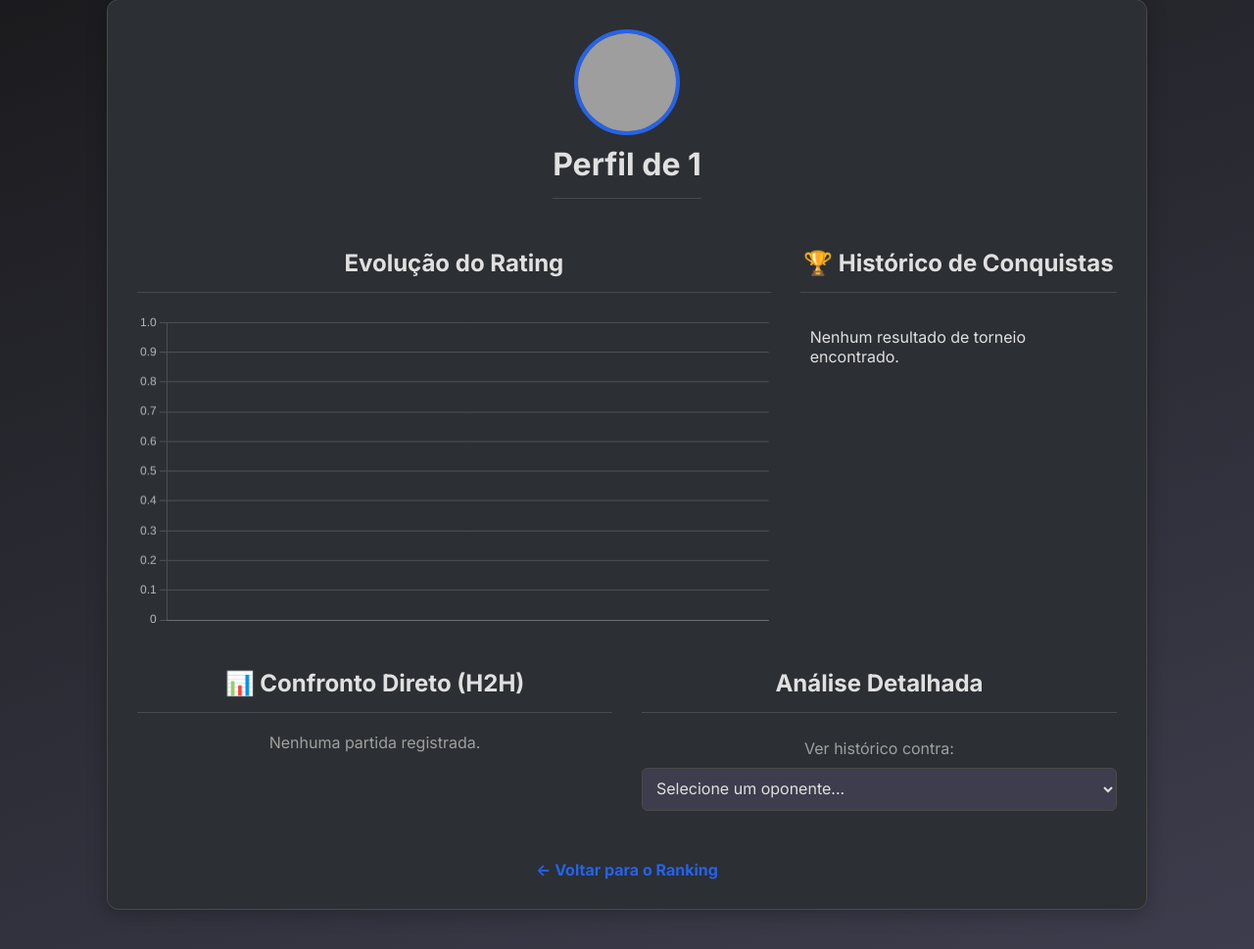
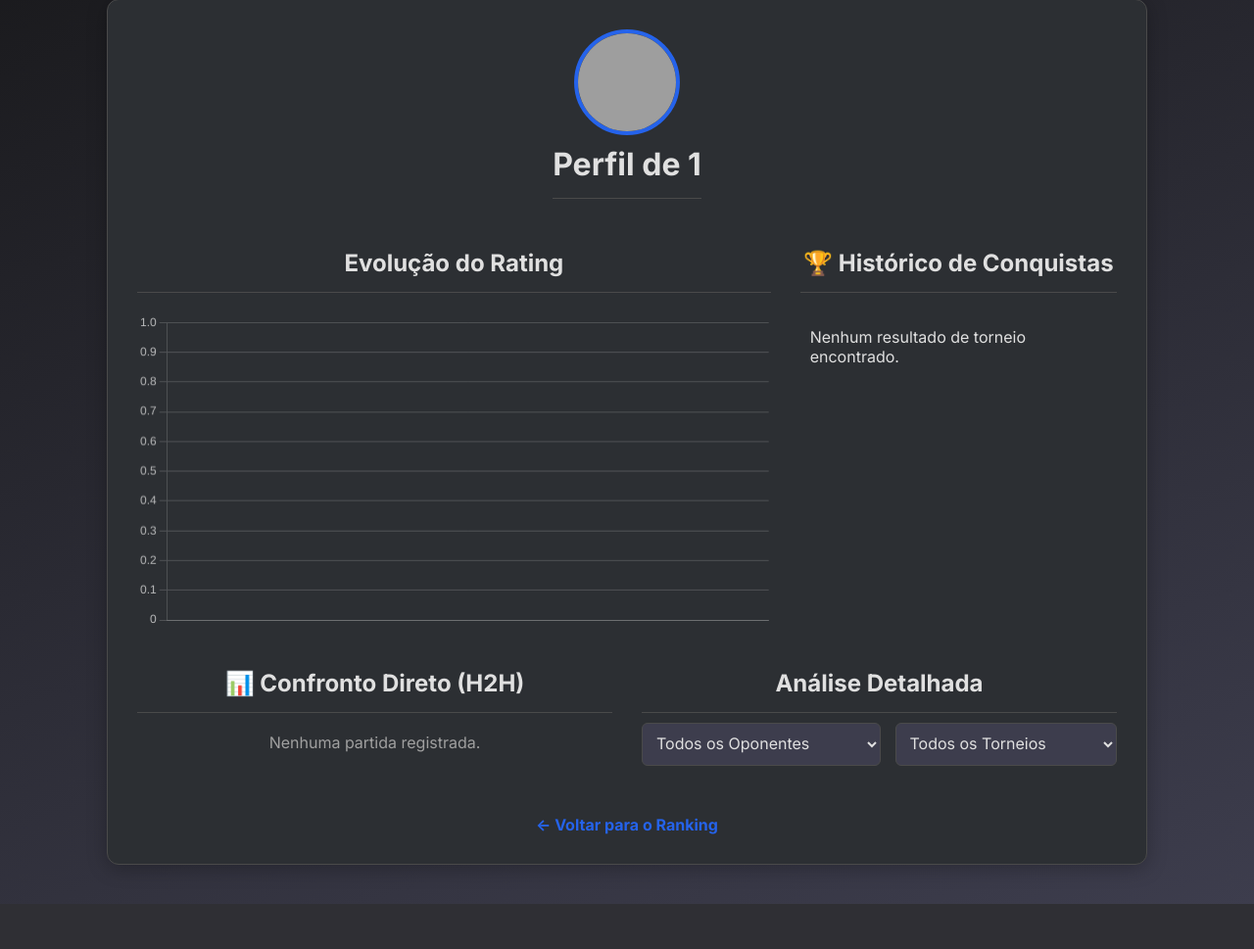
Before and after one commit to juanverdan/elo-league-manager, a Flask app: page /player/1 in a window 1280 px wide. Shown: the part 41-1010 px from the top of the page at 98% size. After the commit the page ends 964 px from the top, so only its background shows below. Run offline with Flask 3, Linux system fonts and the light colour scheme; grey boxes are pictures that could not be loaded.

Commit message:
feat(H2H) Adicionando filtro

```diff
--- a/templates/player.html
+++ b/templates/player.html
@@ -26,14 +26,14 @@
         .placement-2nd { background-color: var(--cor-silver); color: #1c1e21; }
         .placement-bronze { background-color: var(--cor-bronze); color: var(--cor-texto-principal-claro); }
         .back-link { display: block; text-align: center; margin-top: 30px; text-decoration: none; color: var(--cor-header-tabela); font-weight: bold; }
-        .content-wrapper { display: flex; gap: 30px; align-items: baseline; margin-top: 30px; }
-        .chart-container { flex: 2; min-width: 0; }
-        .achievements-container { flex: 1; }
+        .content-wrapper { display: flex; gap: 30px; align-items: baseline; margin-top: 30px; flex-wrap: wrap; }
+        .chart-container { flex: 2; min-width: 0; min-width: 400px; }
+        .achievements-container { flex: 1; min-width: 300px;}
         .achievements-container h2 { margin-top: 0; }
         .profile-header { display: flex; flex-direction: column; align-items: center; gap: 10px; }
         .profile-avatar { width: 100px; height: 100px; border-radius: 50%; object-fit: cover; border: 4px solid var(--cor-header-tabela); }
-        .h2h-wrapper { display: flex; gap: 30px; align-items: flex-start; margin-top: 40px; }
-        .h2h-container, .h2h-details-container { flex: 1; margin-top: 0; }
+        .h2h-wrapper { display: flex; gap: 30px; align-items: flex-start; margin-top: 40px; flex-wrap: wrap; }
+        .h2h-container, .h2h-details-container { flex: 1; margin-top: 0; min-width: 350px; }
         .h2h-container h2, .h2h-details-container h2 { margin-top: 0; }
         .h2h-table { width: 100%; border-collapse: collapse; font-size: 14px; }
         .h2h-table th, .h2h-table td { padding: 10px; text-align: center; border-bottom: 1px solid var(--cor-borda-escura); }
@@ -42,9 +42,9 @@
         .h2h-win { color: var(--cor-vitoria); font-weight: bold; }
         .h2h-draw { color: var(--cor-empate); }
         .h2h-loss { color: var(--cor-derrota); font-weight: bold; }
-        .h2h-details-input-group { display: flex; flex-direction: column; gap: 10px; margin-top: -10px; }
-        .h2h-details-input-group p { margin-bottom: 0; color: var(--cor-texto-secundario-claro); text-align: center; }
-        .h2h-details-input-group select { padding: 10px; border-radius: 6px; border: 1px solid var(--cor-borda-escura); font-size: 16px; background-color: #3d3d4d; color: var(--cor-texto-principal-claro); font-family: 'Inter', sans-serif; width: 100%; }
+
+        .h2h-details-input-group { display: flex; align-items: center; gap: 15px; margin-top: -10px; flex-wrap: wrap; }
+        .h2h-details-input-group select { padding: 10px; border-radius: 6px; border: 1px solid var(--cor-borda-escura); font-size: 16px; background-color: #3d3d4d; color: var(--cor-texto-principal-claro); font-family: 'Inter', sans-serif; flex-grow: 1; }
         #match-details-results { margin-top: 20px; }
         .match-detail-item { display: flex; justify-content: space-between; align-items: center; background-color: #3d3d4d; padding: 10px 15px; border-radius: 6px; margin-bottom: 8px; }
         .match-detail-torneio { font-size: 14px; color: var(--cor-texto-secundario-claro); }
@@ -120,11 +120,20 @@
             <div class="h2h-details-container">
                 <h2>Análise Detalhada</h2>
                 <div class="h2h-details-input-group">
-                    <p>Ver histórico contra:</p>
-                    <select id="opponent-selector" onchange="showH2hDetails()">
-                        <option value="">Selecione um oponente...</option>
+                    <select id="opponent-selector" onchange="applyFilters()">
+                        <option value="">Todos os Oponentes</option>
                         {% for oponente in h2h_stats.keys() | sort %}
                             <option value="{{ oponente }}">{{ oponente }}</option>
+                        {% endfor %}
+                    </select>
+                    <select id="tournament-selector" onchange="applyFilters()">
+                        <option value="">Todos os Torneios</option>
+                        {% set torneios_unicos = [] %}
+                        {% for match in all_matches_details %}
+                            {% if match.torneio not in torneios_unicos %}
+                                <option value="{{ match.torneio }}">{{ match.torneio }}</option>
+                                {% set _ = torneios_unicos.append(match.torneio) %}
+                            {% endif %}
                         {% endfor %}
                     </select>
                 </div>
@@ -136,36 +145,57 @@
     </div>
 
     <script>
+        // Script do Chart.js
         Chart.defaults.color = 'rgba(224, 224, 224, 0.8)';
         Chart.defaults.borderColor = 'rgba(224, 224, 224, 0.2)';
         const ctx = document.getElementById('eloChart');
-        new Chart(ctx, { type: 'line', data: { labels: {{ labels_grafico | tojson }}, datasets: [{ label: 'Rating Elo', data: {{ dados_grafico | tojson }}, fill: true, borderColor: '#2563eb', backgroundColor: 'rgba(37, 99, 235, 0.2)', tension: 0.1, pointBackgroundColor: '#2563eb', pointHoverRadius: 7, pointHoverBackgroundColor: '#fff' }] }, options: { scales: { y: { beginAtZero: false } }, plugins: { legend: { display: false } } } });
+        if (ctx) { // Garante que o gráfico só tente renderizar se o canvas existir
+            new Chart(ctx, { type: 'line', data: { labels: {{ labels_grafico | tojson }}, datasets: [{ label: 'Rating Elo', data: {{ dados_grafico | tojson }}, fill: true, borderColor: '#2563eb', backgroundColor: 'rgba(37, 99, 235, 0.2)', tension: 0.1, pointBackgroundColor: '#2563eb', pointHoverRadius: 7, pointHoverBackgroundColor: '#fff' }] }, options: { scales: { y: { beginAtZero: false } }, plugins: { legend: { display: false } } } });
+        }
 
+        // Script do filtro H2H
         const allMatches = {{ all_matches_details | tojson }};
-        function showH2hDetails() {
-            const selector = document.getElementById('opponent-selector');
-            const selectedOpponent = selector.value;
+        function applyFilters() {
+            const selectedOpponent = document.getElementById('opponent-selector').value;
+            const selectedTournament = document.getElementById('tournament-selector').value;
             const resultsDiv = document.getElementById('match-details-results');
+
             resultsDiv.innerHTML = '';
-            if (!selectedOpponent) { return; }
-            const filteredMatches = allMatches.filter(match => match.oponente === selectedOpponent);
+
+            let filteredMatches = allMatches;
+
+            if (selectedOpponent) {
+                filteredMatches = filteredMatches.filter(match => match.oponente === selectedOpponent);
+            }
+
+            if (selectedTournament) {
+                filteredMatches = filteredMatches.filter(match => match.torneio === selectedTournament);
+            }
+
             if (filteredMatches.length === 0) {
-                resultsDiv.innerHTML = '<p>Nenhuma partida encontrada.</p>';
+                if (selectedOpponent || selectedTournament) {
+                    resultsDiv.innerHTML = '<p style="text-align:center; margin-top:20px; color: var(--cor-texto-secundario-claro);">Nenhuma partida encontrada com estes filtros.</p>';
+                }
                 return;
             }
+
             filteredMatches.forEach(match => {
                 let resultadoTexto = '';
                 if (match.resultado === 1) { resultadoTexto = `<span class="h2h-win">VITÓRIA</span>`; }
                 else if (match.resultado === 0.5) { resultadoTexto = `<span class="h2h-draw">EMPATE</span>`; }
                 else { resultadoTexto = `<span class="h2h-loss">DERROTA</span>`; }
 
-                const placar = (match.placar_a && match.placar_b) ? `(${match.placar_a} x ${match.placar_b})` : '';
+                const placar = (match.placar_a !== '' && match.placar_b !== '') ? `(${match.placar_a} x ${match.placar_b})` : '';
                 const fase = match.fase ? `- ${match.fase}` : '';
 
-                const matchHtml = `<div class="match-detail-item"><span class="match-detail-torneio">${match.torneio} ${fase}</span><span class="match-detail-resultado">${resultadoTexto} ${placar}</span></div>`;
+                const oponenteTexto = (selectedOpponent) ? '' : `vs ${match.oponente}`;
+
+                const matchHtml = `<div class="match-detail-item"><span class="match-detail-torneio">${match.torneio} ${fase} ${oponenteTexto}</span><span class="match-detail-resultado">${resultadoTexto} ${placar}</span></div>`;
                 resultsDiv.innerHTML += matchHtml;
             });
         }
+
+        document.addEventListener('DOMContentLoaded', applyFilters);
     </script>
 </body>
 </html>
```
